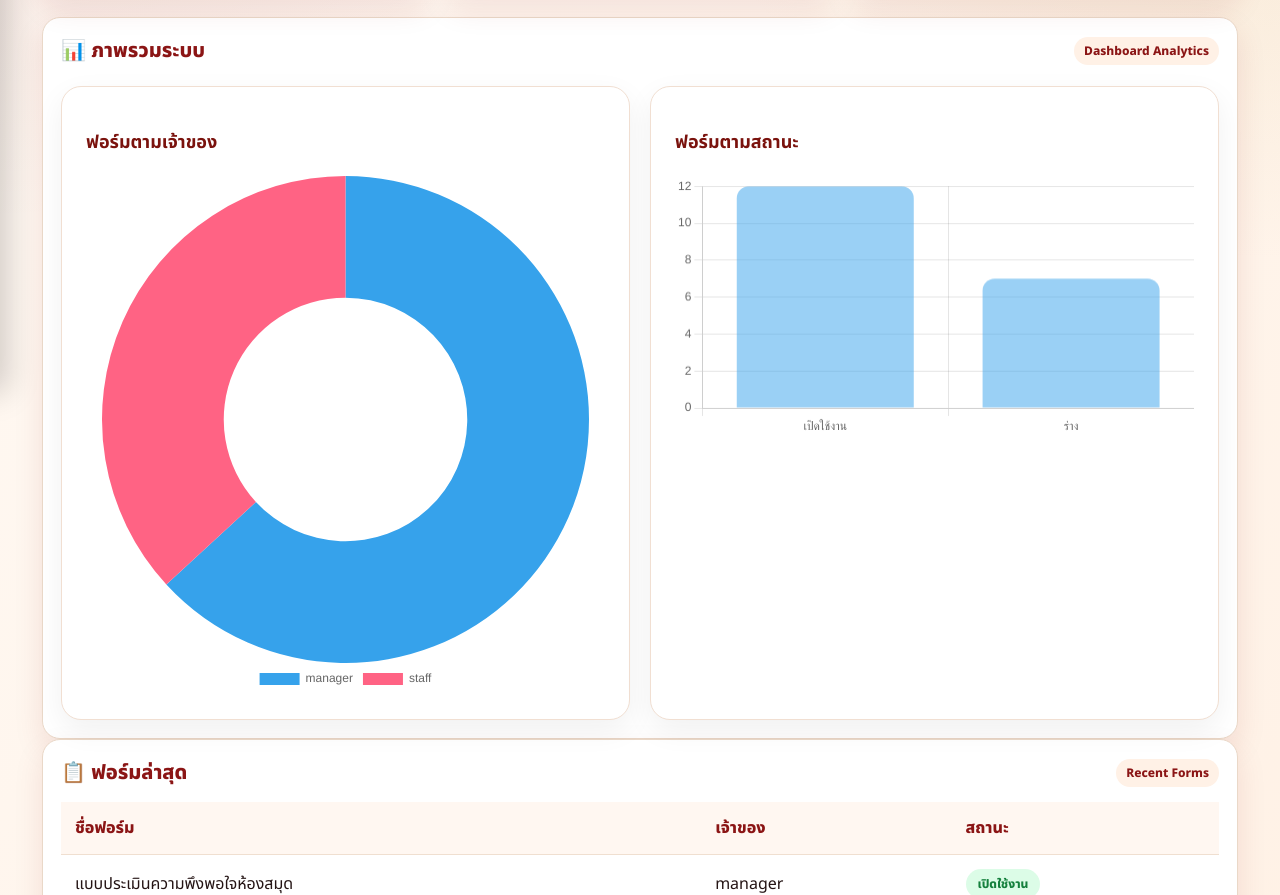
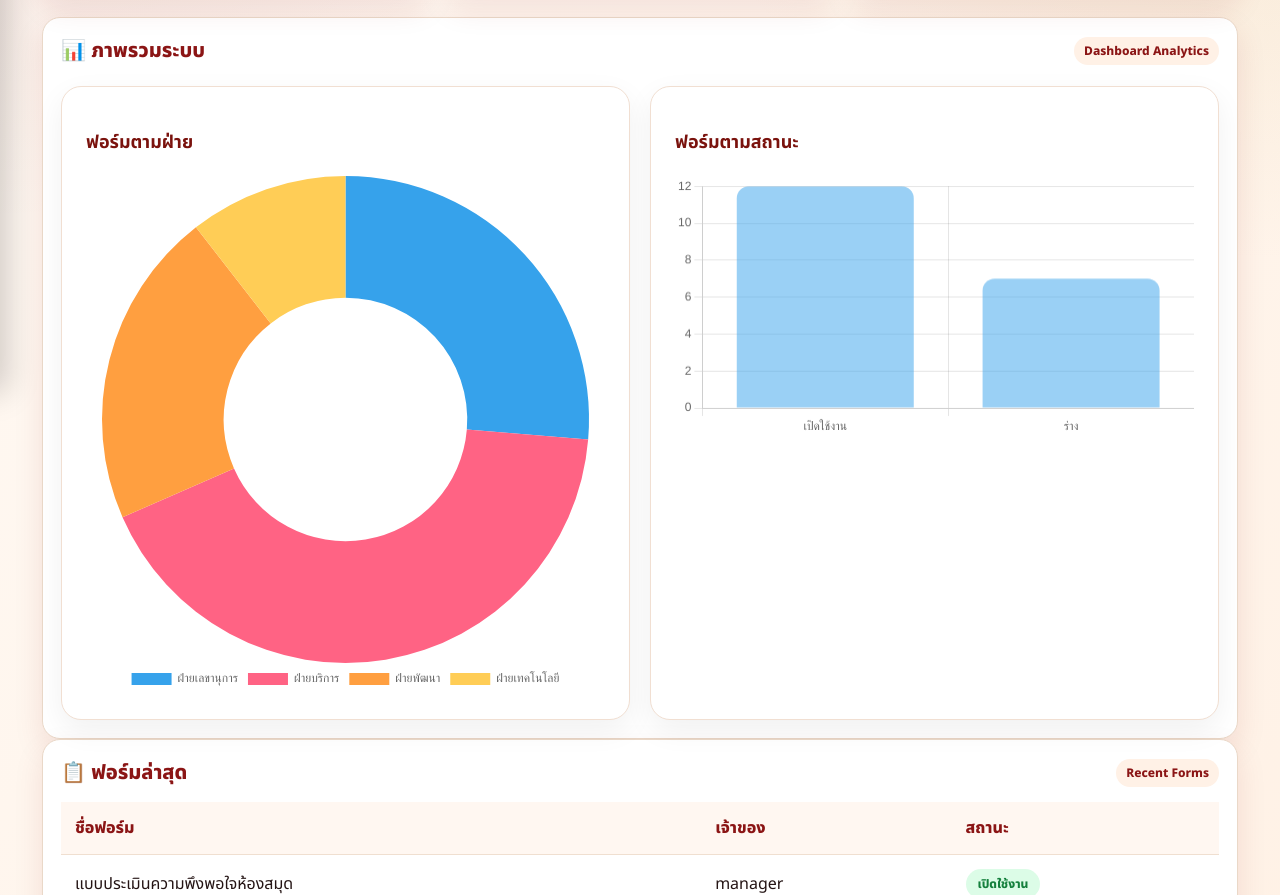
Before and after one commit to Mmim-mim/survey-app, a website: page public/admin.html in a window 1280 px wide. Shown: the part 408-1303 px from the top of the page. Drawn offline with nearby package versions, Linux system fonts and the light colour scheme; no server answers; sample sign-in values are in the browser's storage.

Commit message:
เปลี่ยนกราฟ admin เป็นฟอร์มตามฝ่าย

```diff
--- a/public/admin.html
+++ b/public/admin.html
@@ -437,8 +437,8 @@
 
           <div class="chart-grid">
             <div class="chart-card">
-              <h3>ฟอร์มตามเจ้าของ</h3>
-              <canvas id="ownerChart"></canvas>
+              <h3>ฟอร์มตามฝ่าย</h3>
+              <canvas id="departmentChart"></canvas>
             </div>
 
             <div class="chart-card">
@@ -524,13 +524,20 @@
     <script src="https://cdn.jsdelivr.net/npm/chart.js"></script>
 
     <script>
-      const ownerChart = new Chart(document.getElementById("ownerChart"), {
+      const departmentChart = new Chart(
+        document.getElementById("departmentChart"),
+        {
           type: "doughnut",
           data: {
-          labels: ["manager", "staff"],
+            labels: [
+              "ฝ่ายเลขานุการ",
+              "ฝ่ายบริการ",
+              "ฝ่ายพัฒนา",
+              "ฝ่ายเทคโนโลยี",
+            ],
             datasets: [
               {
-              data: [12, 7],
+                data: [5, 8, 4, 2],
                 borderWidth: 0,
               },
             ],
@@ -543,7 +550,8 @@
               },
             },
           },
-      });
+        },
+      );
 
       const statusChart = new Chart(document.getElementById("statusChart"), {
         type: "bar",
```
Lines whose indentation alone changed are shown as unchanged.
